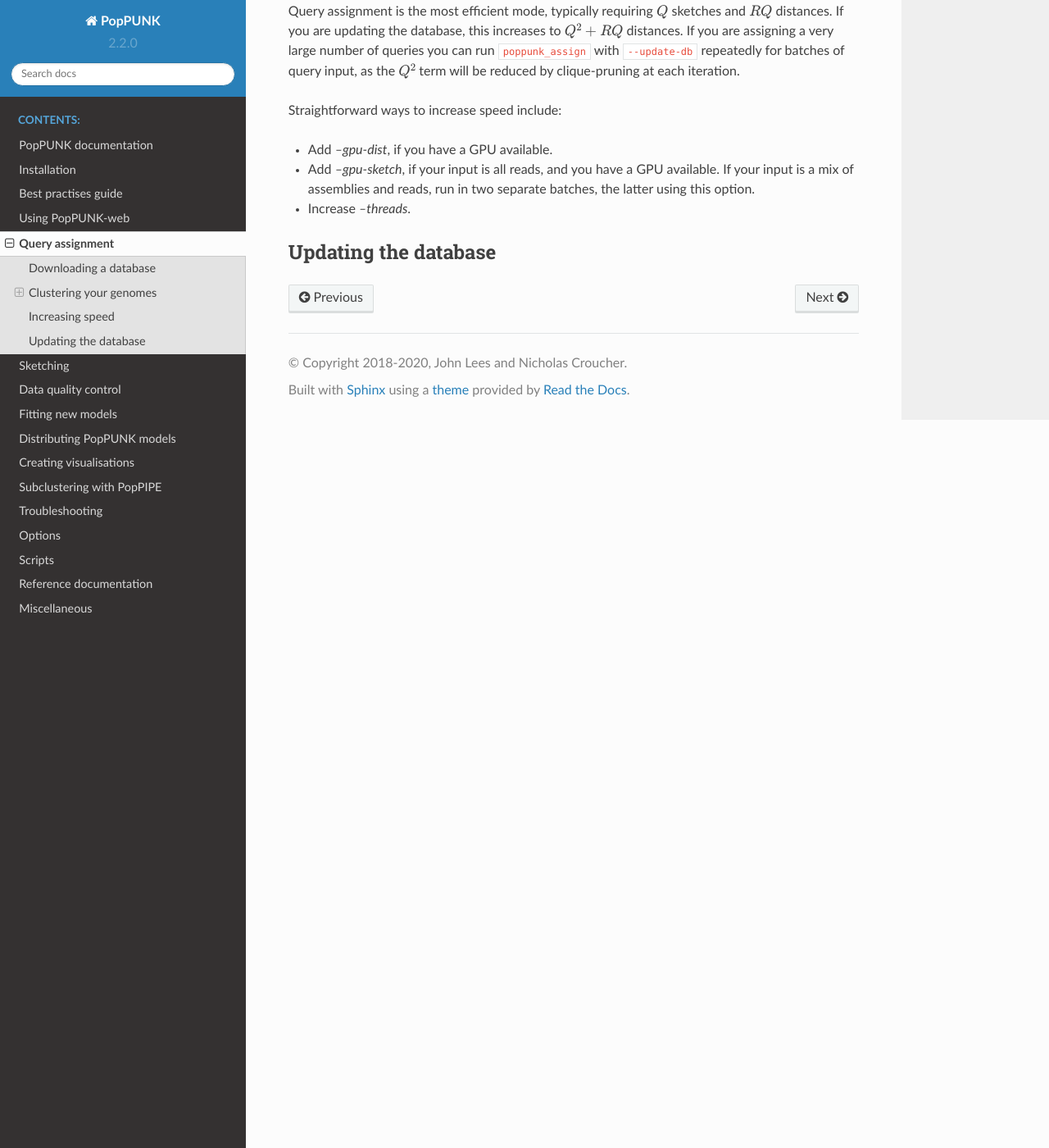
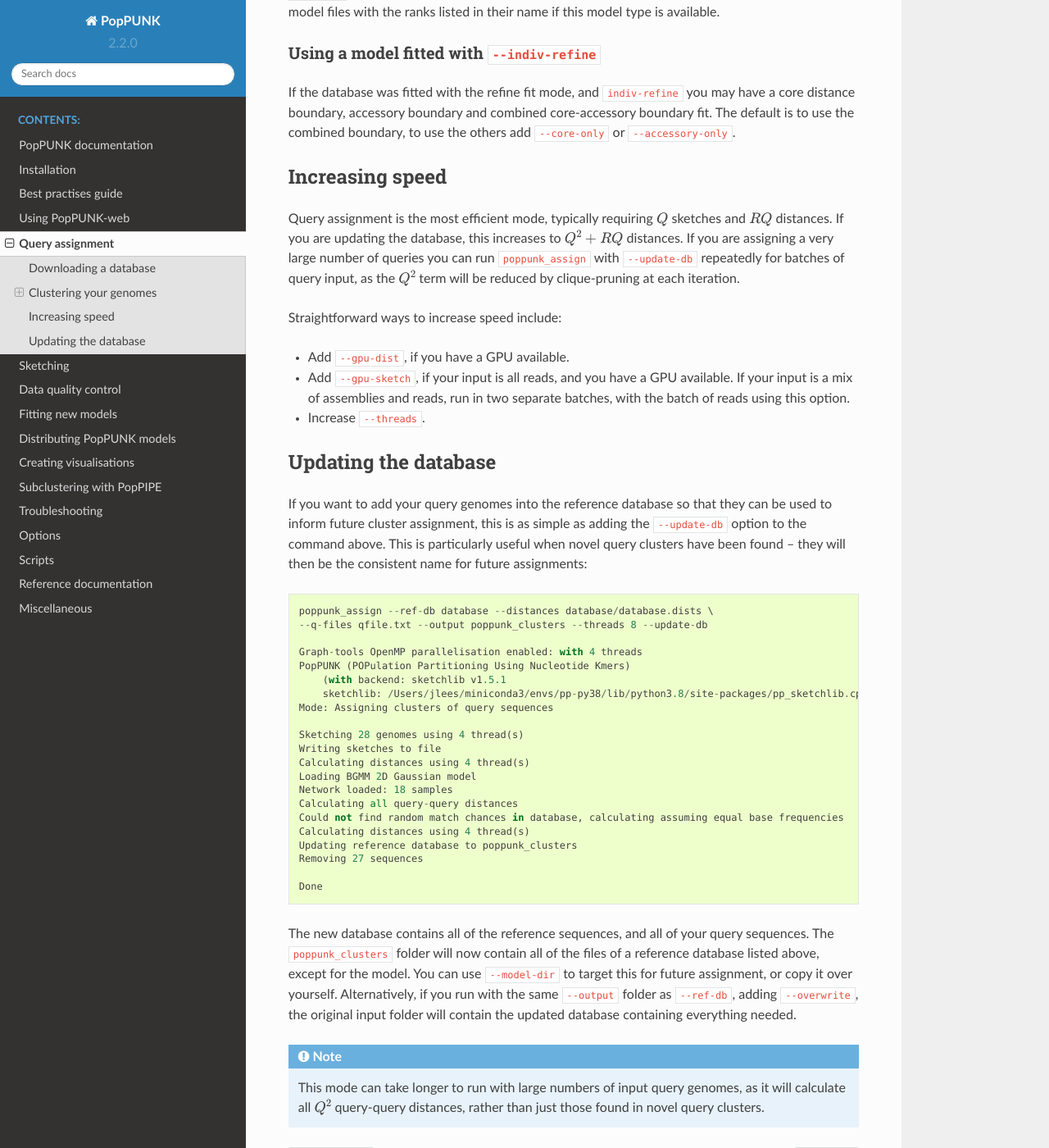
Before and after one commit to bacpop/PopPUNK, a Sphinx documentation site: the page built from docs/query_assignment.rst, in a window 1280 px wide and 1400 px high, scrolled down 3929 px. Shown: the whole window at 82% size. Built offline with Sphinx 7.4.7 and the Read the Docs theme 2.0.0, drawn with Linux system fonts in a browser that asks for light colours; some of the changed text lies outside the part shown.

Commit message:
Add update db

```diff
--- a/docs/query_assignment.rst
+++ b/docs/query_assignment.rst
@@ -2,6 +2,11 @@ Query assignment
 ================
 This is the recommended mode to use PopPUNK, as long as a database is available for
 your species. If there is no DB available, you can fit your own (:doc:`model_fitting`).
+
+Briefly, `download your reference database <https://poppunk.net/pages/databases.html>`__ and run::
+
+    poppunk_assign --ref-db database --distances database/database.dists \
+    --q-files qfile.txt --output poppunk_clusters --threads 8
 
 Downloading a database
 ----------------------
@@ -30,7 +35,7 @@ examples below refer to the default database name:
 - (required) ``--ref-db database`` -- the name of directory containing the .h5 file.
 - (required) ``--distances database/database.dists`` -- prefix of the distances.
 - ``--model-dir database`` -- directory containing the model fit and network (dists + fit define the network).
-- ``--previous-clustering`` -- directory containing the PopPUNK clusters for the references.
+- ``--previous-clustering database`` -- directory containing the PopPUNK clusters for the references.
 
 Clustering your genomes
 -----------------------
@@ -107,6 +112,10 @@ clusters.
     clusters will be named using the old ones. For example, if clusters 23 and 38
     merged, the new cluster would be called 23_38.
 
+By default, only the query genome clusters are included here. The reference genome
+clusters are considered unchanged from the input. If there are many merges and you
+wish to know their new cluster IDs, use ``--update-db`` (:ref:`update-db`).
+
 You can use ``poppunk_visualise`` to look at your results. Here's an example output
 to cytoscape, showing the clusters as colours, reference genomes as circles and
 queries as triangles (open in a new tab to zoom on detail):
@@ -157,11 +166,51 @@ be reduced by clique-pruning at each iteration.
 
 Straightforward ways to increase speed include:
 
-- Add `--gpu-dist`, if you have a GPU available.
-- Add `--gpu-sketch`, if your input is all reads, and you have a GPU available. If
-  your input is a mix of assemblies and reads, run in two separate batches, the latter
-  using this option.
-- Increase `--threads`.
+- Add ``--gpu-dist``, if you have a GPU available.
+- Add ``--gpu-sketch``, if your input is all reads, and you have a GPU available. If
+  your input is a mix of assemblies and reads, run in two separate batches, with
+  the batch of reads using this option.
+- Increase ``--threads``.
+
+.. _update-db:
 
 Updating the database
 ---------------------
+If you want to add your query genomes into the reference database so that they
+can be used to inform future cluster assignment, this is as simple as adding the
+``--update-db`` option to the command above. This is particularly useful when novel
+query clusters have been found -- they will then be the consistent name for future assignments::
+
+    poppunk_assign --ref-db database --distances database/database.dists \
+    --q-files qfile.txt --output poppunk_clusters --threads 8 --update-db
+
+    Graph-tools OpenMP parallelisation enabled: with 4 threads
+    PopPUNK (POPulation Partitioning Using Nucleotide Kmers)
+        (with backend: sketchlib v1.5.1
+        sketchlib: /Users/jlees/miniconda3/envs/pp-py38/lib/python3.8/site-packages/pp_sketchlib.cpython-38-darwin.so)
+    Mode: Assigning clusters of query sequences
+
+    Sketching 28 genomes using 4 thread(s)
+    Writing sketches to file
+    Calculating distances using 4 thread(s)
+    Loading BGMM 2D Gaussian model
+    Network loaded: 18 samples
+    Calculating all query-query distances
+    Could not find random match chances in database, calculating assuming equal base frequencies
+    Calculating distances using 4 thread(s)
+    Updating reference database to poppunk_clusters
+    Removing 27 sequences
+
+    Done
+
+The new database contains all of the reference sequences, and all of your query sequences.
+The ``poppunk_clusters`` folder will now contain all of the files of a reference
+database listed above, except for the model. You can use ``--model-dir`` to target
+this for future assignment, or copy it over yourself. Alternatively, if you run
+with the same ``--output`` folder as ``--ref-db``, adding ``--overwrite``, the original
+input folder will contain the updated database containing everything needed.
+
+.. note::
+    This mode can take longer to run with large numbers of input query genomes,
+    as it will calculate all :math:`Q^2` query-query distances, rather than
+    just those found in novel query clusters.
```
